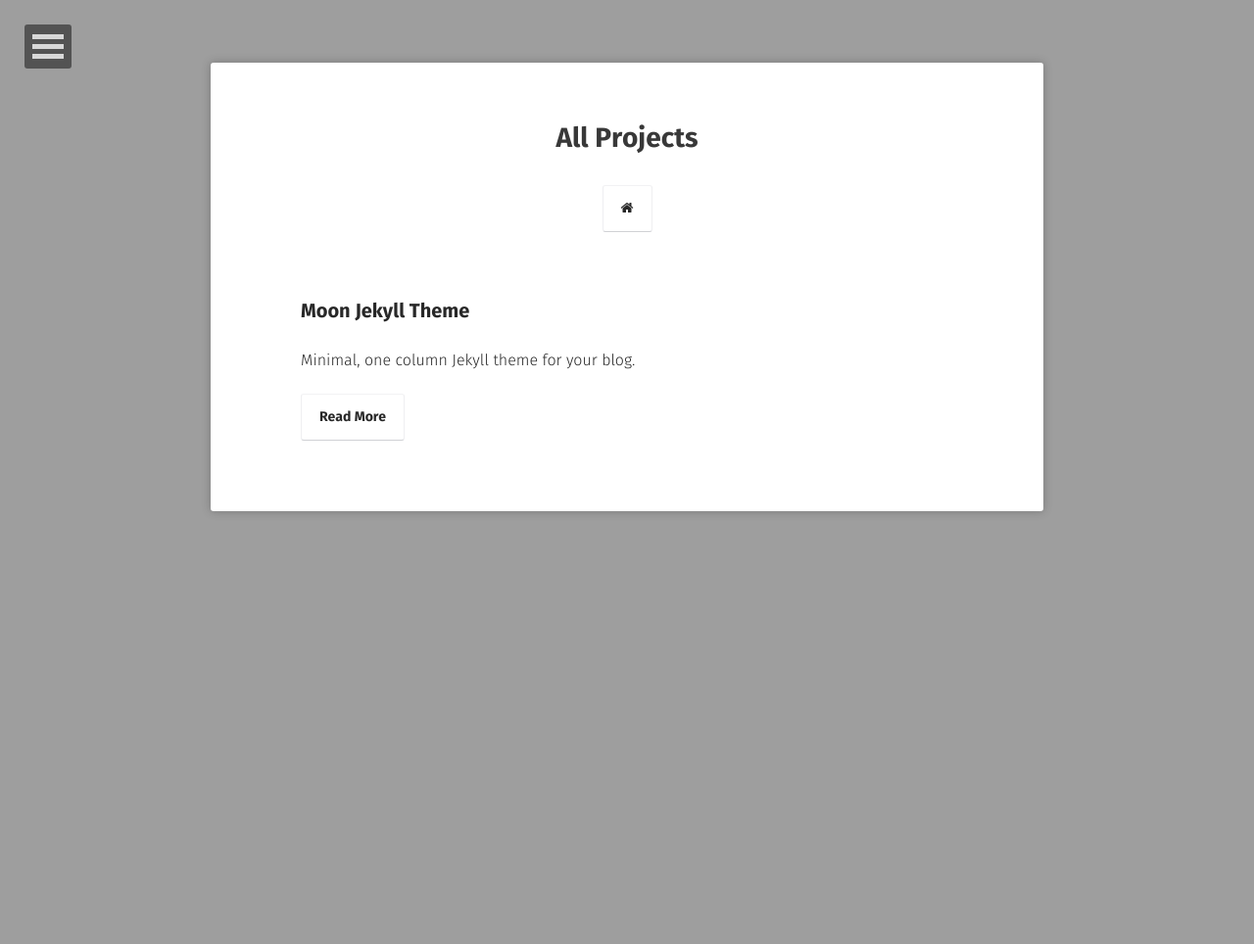
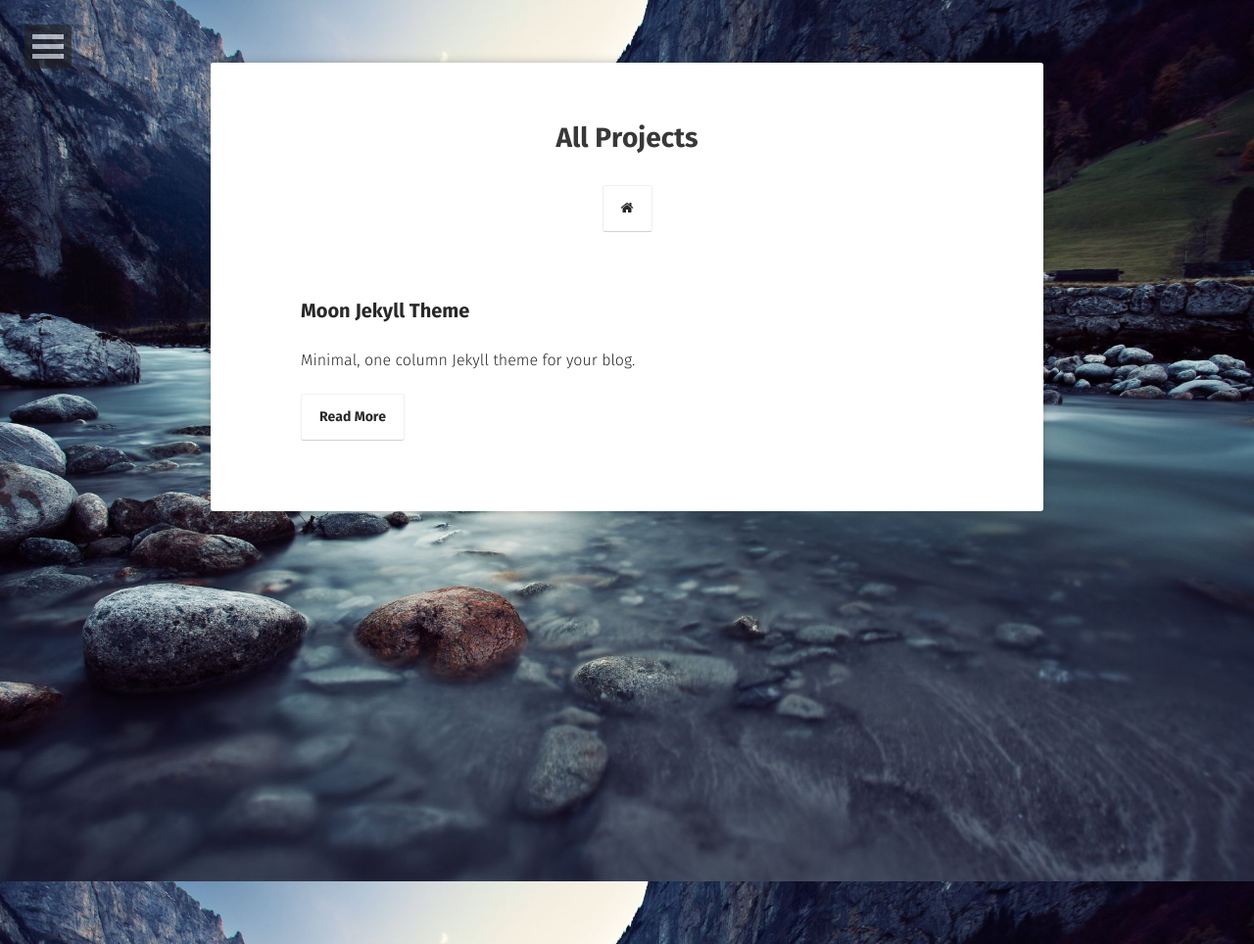
Before and after one commit to nburgdorfer/sample_website, a Jekyll site: the page built from projects/index.md, in a window 1280 px wide. Shown: the whole page at 98% size. Built offline with Jekyll 4.4.1, drawn with Linux system fonts in a browser that asks for light colours; some web fonts are replaced.

Commit message:
Changing background and headshot

```diff
--- a/_config.yml
+++ b/_config.yml
@@ -4,8 +4,8 @@ bio:                'Software Developer'
 description:        "Hello! Welcome to my webpage. Click below to learn more about me!"
 reading_time:       true
 words_per_minute:   200
-logo:               'assets/img/headshot.png'
-background:         'assets/img/background3.jpg'
+logo:               'assets/img/headshot1.png'
+background:         'assets/img/background5.jpg'
 tiled_bg:           false   # Set this true if you want to tile your background image, otherwise it will be covered
 locale:             en_US
 url:                https://nburgdorfer.github.io/
```
Also changed, not shown: assets/img/background10.jpg (added), assets/img/background5.jpg (added), assets/img/background6.jpg (added), assets/img/background7.jpg (added), assets/img/background8.jpg (added), assets/img/background9.jpg (added), assets/img/headshot2.png (renamed from assets/img/headshot.png), 1 other file.
